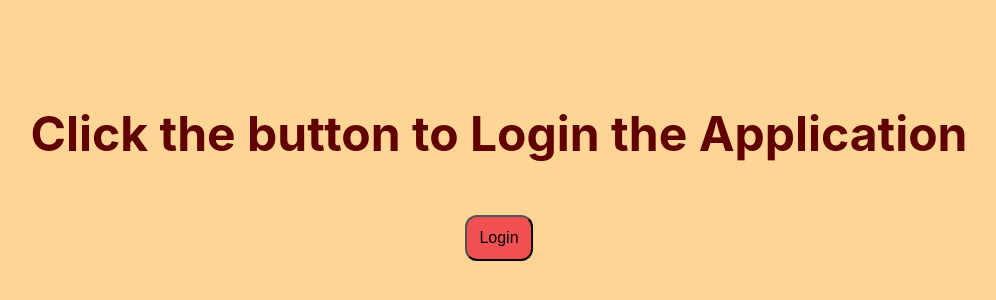
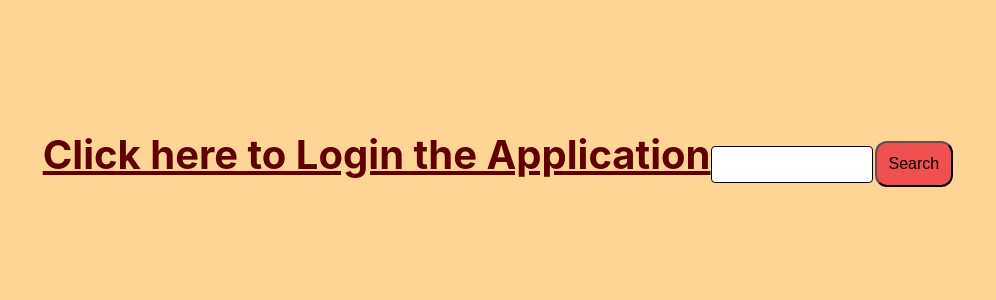
Before and after one commit to Wiwinistii/homework-4, a React (Create React App) app in the folder homework-week2-ses1/my-app/: page / in a window 1280 px wide. Shown: the part 240-540 px from the top of the page, without its empty margins (141-1137 px from the left). Built offline with nearby package versions, Linux system fonts and the light colour scheme.

Commit message:
homework-week3-ses2

```diff
--- /dev/null
+++ b/homework-week2-ses1/my-app/src/Use.js
@@ -0,0 +1,53 @@
+import { useEffect, useState } from "react";
+import axios from "axios";
+
+export default function useSearch() {
+  const [isLoggedIn, setIsLoggedin] = useState(false);
+  const [savedToken, setSavedToken] = useState("");
+  const [searchQuery, setSearchQuery] = useState("");
+  const [searchResult, setSearchResult] = useState([]);
+
+  const handleChange = (event) => {
+    setSearchQuery(event.target.value);
+  };
+
+  const onSearch = (event) => {
+    if (isLoggedIn === true && savedToken != null) {
+      axios
+        .get("https://api.spotify.com/v1/search", {
+          headers: {
+            Authorization: `Bearer ${savedToken}`,
+          },
+          params: {
+            q: `${searchQuery}`,
+            type: "track",
+          },
+        })
+        .then((response) => {
+          const data = response.data.tracks.items;
+          console.log(data);
+          setSearchResult(data);
+        })
+        .catch((error) => {
+          console.log(error);
+        });
+    } else {
+      alert("Login first");
+    }
+    event.preventDefault();
+  };
+
+  useEffect(() => {
+    const access_token = new URLSearchParams(window.location.hash).get(
+      "#access_token"
+    );
+    setSavedToken(access_token);
+    setIsLoggedin(true);
+  }, []);
+
+  return {
+    searchResult,
+    handleChange,
+    onSearch,
+  };
+}
--- a/homework-week2-ses1/my-app/src/component/Song.js
+++ b/homework-week2-ses1/my-app/src/component/Song.js
@@ -9,7 +9,9 @@ function Song(props)  {
         <p>{props.artistName}</p>
       </div>
       <div className='button'>
-        <button type="button" className='btn'>Add Playlist</button>
+        <button type="button" className='btn' onClick={() => props.onClick (props.isSelected)}>
+          {props.nameOfButton}
+          </button>
         </div>
       </div>
     );
--- a/homework-week2-ses1/my-app/src/pages/spotify/Index.js
+++ b/homework-week2-ses1/my-app/src/pages/spotify/Index.js
@@ -1,146 +1,53 @@
-import React, { useEffect } from "react";
+import React, { useState } from "react";
 import "../spotify/Spotify.css";
 import Song from "../../component/Song";
-import axios from "axios";
+import useSearch from "../../Use";
 
 const BASE_URL = "https://api.spotify.com/v1";
 const CLIENT_ID = "156d8ff82a664cdca18c4ff13c8809f3";
 const REDIRECT_URI = "http://localhost:3000/songspotify";
 const SPOTIFY_AUTHORIZE_ENDPOINT = "https://accounts.spotify.com/authorize";
 const SCOPE = "playlist-modify-private";
+const AUTH_URL = `${SPOTIFY_AUTHORIZE_ENDPOINT}?client_id=${CLIENT_ID}&redirect_uri=${REDIRECT_URI}&scope=${SCOPE}&response_type=token&show_dialog=true`;
 
 
-class Index extends React.Component {
-  constructor() {
-    super();
-    this.state = {
-      isLoggedIn: false,
-      savedToken: "",
-      searchQuery: "",
-      searchResult: [],
-    };
+function Spotify() {
+  const {
+    searchResult,
+    handleChange,
+    onSearch,
+  } = useSearch();
 
-    this.onSubmit = this.onSubmit.bind(this);
-    this.onSearch = this.onSearch.bind(this);
-    this.handleChange = this.handleChange.bind(this);
-    this.onClick = this.onClick.bind(this);
-  }
+  const [isSelected, setIsSelected] = useState([]);
 
-  componentDidMount() {
-    console.warn("didMount");
-    const access_token = new URLSearchParams(window.location.hash).get(
-      "#access_token"
-    );
-    this.setState(
-      {
-        savedToken: access_token,
-        isLoggedIn: true,
-      },
-      () => console.log(this.state.savedToken)
-    );
-  }
-
-  handleChange(event) {
-    this.setState({
-      searchQuery: event.target.value,
-    });
-  }
-
-  onSearch(event) {
-    axios
-      .get("https://api.spotify.com/v1/search", {
-        headers: {
-          Authorization: `Bearer ${this.state.savedToken}`,
-        },
-        params: {
-          q: `${this.state.searchQuery}`,
-          type: "track",
-        },
-      })
-      .then((response) => {
-        const data = response.data.tracks.items;
-        console.log(data);
-        this.setState({
-          searchResult: data,
-        });
-      })
-      .catch((error) => {
-        console.log(error);
-      });
-    event.preventDefault();
-  }
-
-  onSubmit(event) {
-    const url = `${SPOTIFY_AUTHORIZE_ENDPOINT}?client_id=${CLIENT_ID}&redirect_uri=${REDIRECT_URI}&scope=${SCOPE}&response_type=token&show_dialog=true`;
-    window.location = url;
-    event.preventDefault();
-  }
-
-  onClick(event) {
-    this.setState({
-      isLoggedIn: false,
-      savedToken: "",
-    });
-    window.location.replace = "http://localhost:3000/";
-  }
-
-  render() {
-    let element;
-    if (this.state.isLoggedIn === true && this.state.savedToken != null) {
-      element = (
-        <form onSubmit={this.onSearch}>
-          <input type="text" id="inpuText" onChange={this.handleChange} />
+  return (
+    <div className="spotify-track">
+      <form onSubmit={onSearch}>
+        <a className="title" href={AUTH_URL}>
+          Click here to Login the Application
+        </a>
+        <input type="text" id="inpuText" onChange={handleChange} />
         <button type="submit" value="submit">
           Search
         </button>
-          <button onClick={this.onClick}>Back to home</button>
-          {this.state.searchResult.map((item, index) => (
+      </form>
+      <div className="listOf-track">
+        {searchResult.map((item, index) => (
           <Song
             url={item.album.images[0].url}
             albumName={item.album.name}
             artistName={item.artists[0].name}
             alt="Image not loaded"
-              key={index}
+            key={item.uri}
+            isSelected={isSelected.includes(item.uri)}
+            onClick={(isSelected) => isSelected ? setIsSelected(oldArray => oldArray.filter((id) => id !== item.uri)) : setIsSelected(oldArray => [...oldArray, item.uri])}
+            nameOfButton={isSelected.includes(item.uri) ? "Deselect" : "Select"}
           />
-          ))}
-        </form>
-      );
-    } else
-      element = (
-        <form onSubmit={this.onSubmit}>
-          <p className="title">Click the button to Login the Application</p>
-          <button type="submit" value="submit">
-            Login
-          </button>
-        </form>
-      );
-
-    document.onkeydown = function () {
-      if (window.event.keyCode == "13") {
-        this.onSearch();
+        ))
         }
-    };
-    return (
-      <div className="spotify-track">
-        {element}
-        {/* {this.state.isLoggedIn ? (
-          <form onSubmit={this.onSubmit}>
-            <input type="text" id="inpuText" onChange={this.handleChange} />
-            <button type="submit" value="submit">
-              Search
-            </button>
-          </form>
-        ) : (
-          <form onSubmit={this.handleClick}>
-            <p>Click the button </p>
-            <button type="submit" value="submit">
-              Login
-            </button>
-          </form>
-        )} */}
+      </div>
     </div>
   );
 }
-}
 
-export default Index;
+export default Spotify;
--- a/homework-week2-ses1/my-app/src/pages/spotify/Spotify.css
+++ b/homework-week2-ses1/my-app/src/pages/spotify/Spotify.css
@@ -1,6 +1,6 @@
 .title {
     color: rgb(97, 0, 0);
-    font-size: 48px;
+    font-size: 40px;
     font-weight: bold;
   }
 
@@ -12,6 +12,14 @@
     margin: 0 auto;
   }
 
+  input[type="text"] {
+    width: 100px;
+    padding: 10px 30px;
+    margin: 2px 0;
+    display: inline-block;
+    border: 1px solid rgb(2, 2, 2);
+    border-radius: 4px;
+  }
 
   button {
     border-radius: 12px;
```
Lines whose indentation alone changed are shown as unchanged.
